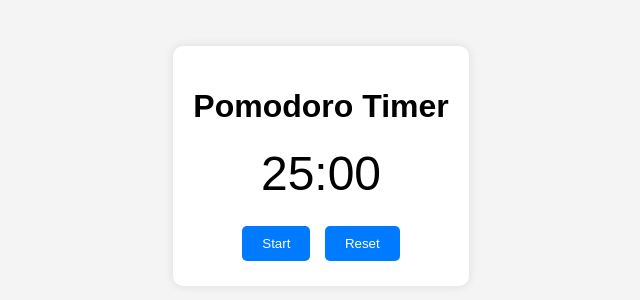
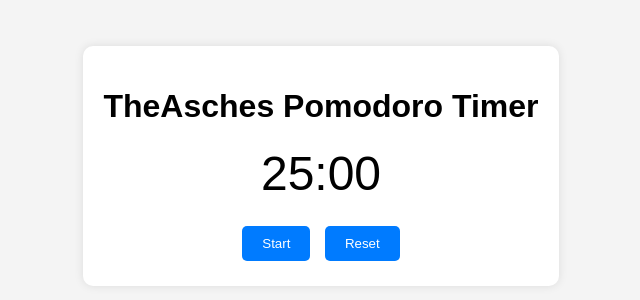
Before and after one commit to theasches/pomodoro, a plain HTML site: page index.html in a window 1280 px wide. Shown: the part 242-542 px from the top of the page, without its empty margins (319-959 px from the left). Drawn offline with Linux system fonts and the light colour scheme.

Commit message:
Update index.html

```diff
--- a/index.html
+++ b/index.html
@@ -3,12 +3,12 @@
 <head>
     <meta charset="UTF-8">
     <meta name="viewport" content="width=device-width, initial-scale=1.0">
-    <title>Pomodoro Timer</title>
+    <title>TheAsches Pomodoro Timer</title>
     <link rel="stylesheet" href="style.css">
 </head>
 <body>
     <div class="timer">
-        <h1>Pomodoro Timer</h1>
+        <h1>TheAsches Pomodoro Timer</h1>
         <div id="time">25:00</div>
         <button id="start">Start</button>
         <button id="reset">Reset</button>
```
